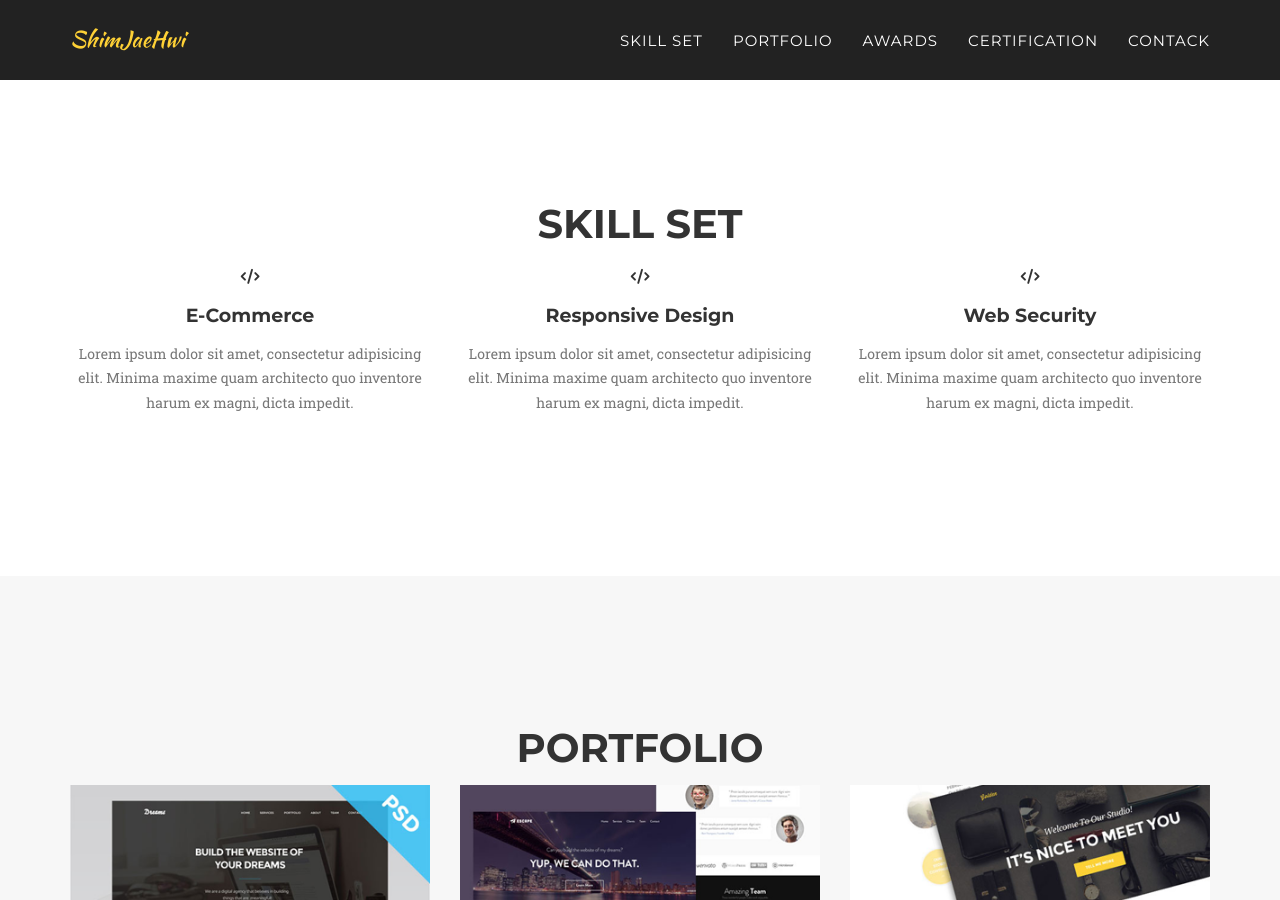
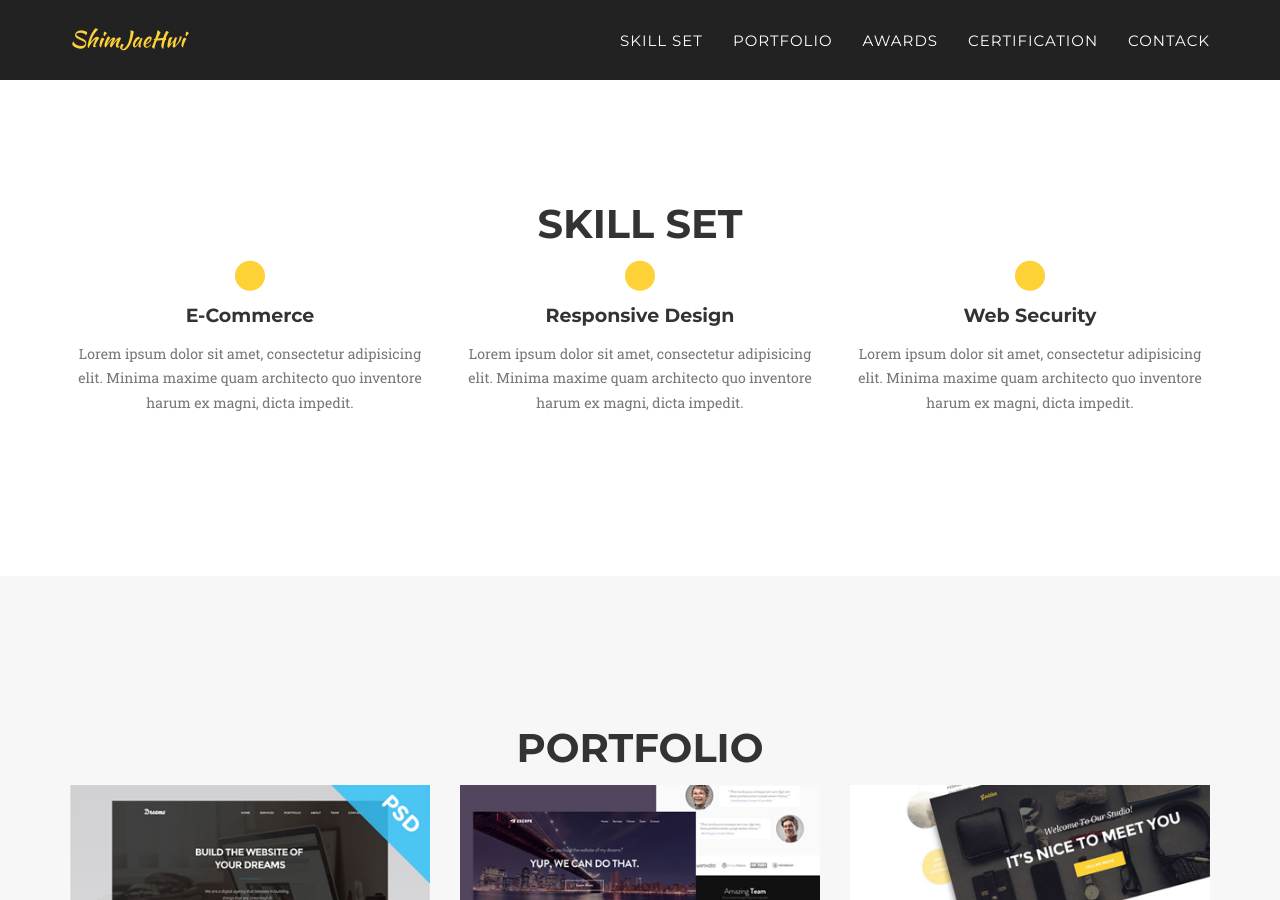
Before and after one commit to Jh214/JH214.github.io, a Jekyll site: the page built from index.html, in a window 1280 px wide and 900 px high, scrolled down 821 px. Built offline with Jekyll 4.4.1, drawn with Linux system fonts in a browser that asks for light colours; some web fonts are replaced; the list of posts is cut into pages by our own code.

Commit message:
진짜 거의 다옴 (아이콘)

```diff
--- a/_includes/services.html
+++ b/_includes/services.html
@@ -9,7 +9,7 @@
             <div class="row text-center">
                 <div class="col-md-4">
                     <span class="fa-stack fa-1x">
-                        <!-- <i class="fa-solid fa-circle fa-stack-2x text-primary"></i> -->
+                        <i class="fa-solid fa-circle fa-stack-2x text-primary"></i>
                     <i class="fa-solid fa-code"></i>
                     </span>
                     <h4 class="service-heading">E-Commerce</h4>
@@ -17,7 +17,7 @@
                 </div>
                 <div class="col-md-4">
                     <span class="fa-stack fa-1x">
-                        <!-- <i class="fa-solid fa-circle fa-stack-2x text-primary"></i> -->
+                        <i class="fa-solid fa-circle fa-stack-2x text-primary"></i>
                     <i class="fa-solid fa-code"></i>
                     </span>
                     <h4 class="service-heading">Responsive Design</h4>
@@ -25,7 +25,7 @@
                 </div>
                 <div class="col-md-4">
                     <span class="fa-stack fa-1x">
-                        <!-- <i class="fa-solid fa-circle fa-stack-2x text-primary"></i> -->
+                        <i class="fa-solid fa-circle fa-stack-2x text-primary"></i>
                     <i class="fa-solid fa-code"></i>
                     </span>
                     <h4 class="service-heading">Web Security</h4>
```
